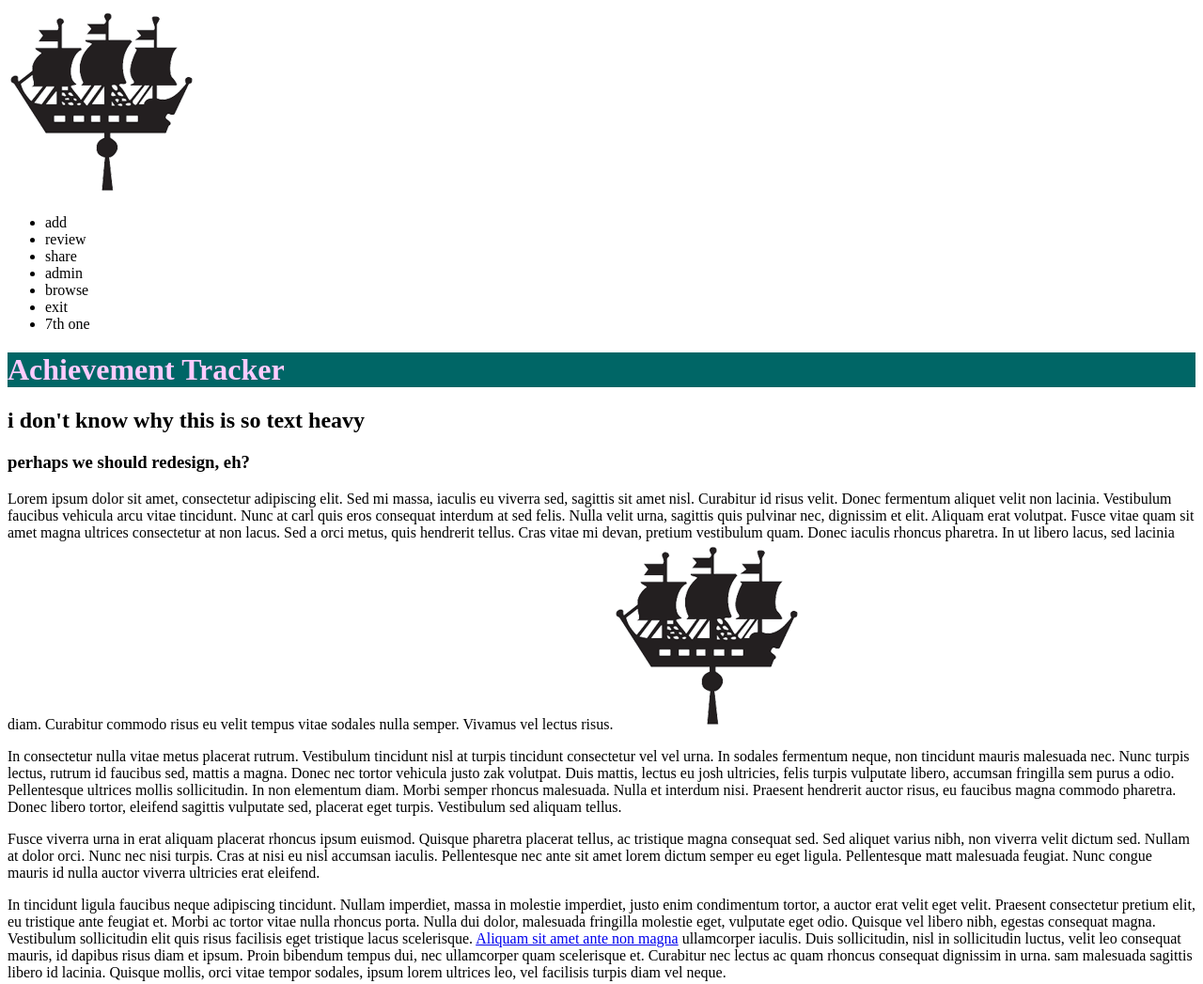
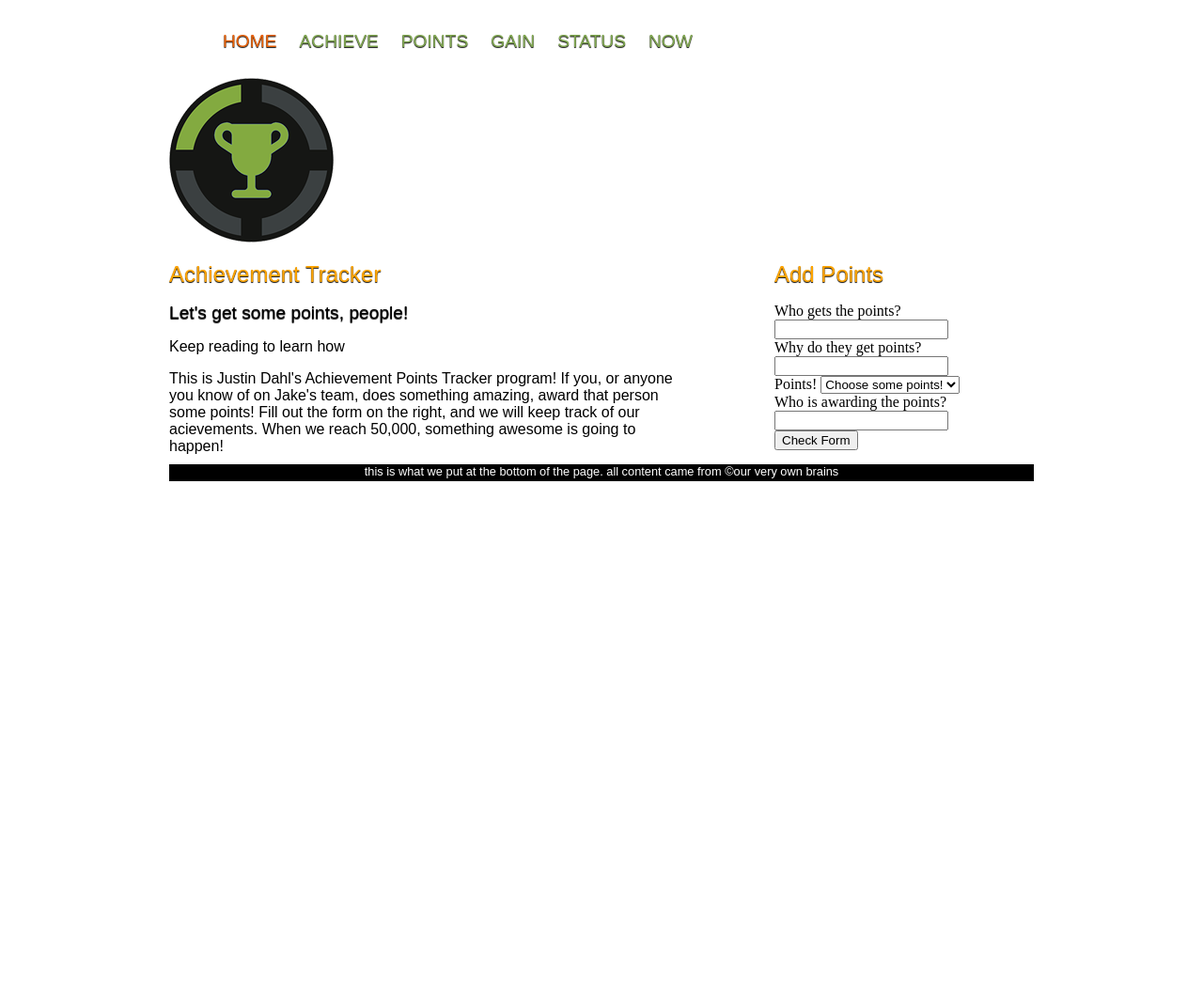
Before and after one commit to samoftheanna/sawdust, a plain HTML site: page index.html in a window 1280 px wide. Shown: the top 1047 px of the page at 94% size. After the commit the page ends 800 px from the top, so only its background shows below. Drawn offline with Linux system fonts and the light colour scheme.

Commit message:
added a javascript form and updated the master index file
We can now use the index.html file and style.css file as our official
files.  I added a javascript form and a js folder and file.  Still need
to make the js actually report somewhere and integrate with a running
total of our points.

```diff
--- /dev/null
+++ b/css/style.css
@@ -0,0 +1,121 @@
+/*********************************
+*
+*
+*
+this is the official css file, Erin's domain now!
+*
+*
+*
+*********************************/
+h1 {
+	font: 1.5em 'Arial', Helvetica, Arial, Geneva, sans-serif;
+	text-decoration: none;
+	text-shadow: 0px 1px 1px #000;
+	color: orange;
+}
+
+h2 {
+	font: 1.2em 'Arial', Helvetica, Arial, Geneva, sans-serif;
+	text-decoration: none;
+	text-shadow: 0px 1px 1px #000;
+	color: #dxdxdx;
+}
+
+h3 {
+	font: 1.0em 'Arial', Helvetica, Arial, Geneva, sans-serif;
+	text-decoration: none;
+	color: #dxdxdx;
+}
+
+p {
+	font-family: Arial, sans-serif;
+	font-size: 1.0em;
+	margin: 0;
+	color: #black;
+}
+
+li {
+	font-family: Arial, sans-serif;
+	font-size: 1.0em;
+	margin: 0;
+	color: #black;
+}
+
+.wrapper {
+width: 96%;
+max-width: 920px;
+height: auto;
+margin: auto;
+padding: 2%;
+}
+.main {
+width: 60%;
+margin-right: 5%;
+float: left;
+}
+.sidebar {
+width: 30%;
+float: right;
+}
+.banner img {
+width: auto%;
+height: auto;
+}
+.header h1 {
+font: 1.5em 'Arial', Helvetica, Arial, Geneva, sans-serif;
+height: 70px;
+width: 160px;
+float: left;
+display: block;
+text-indent: -9999px;
+}
+.footer {
+width: 100%;
+height: 18px;
+font-size: .8em;
+color: white;
+background-color: black;
+float: left;
+clear: both;
+text-align: center;
+}
+
+/*  Navigation  */
+
+#nav {
+	position: float;
+	margin-left: 40px; padding: 0;
+	background: transparent;
+	height: 50px;
+	left: 10px;	top: 5px; bottom: 10px;
+}
+#nav ul {
+	float: left;
+	list-style: none;
+	height: 50px;
+	margin: 0 0 0 5px; padding: 0;
+	display: inline;
+}
+#nav ul li {
+	display: inline;
+	margin: 0; padding: 0;
+}
+#nav ul li a {
+	float: left;
+	margin: 0;	padding: 0 12px;
+	font: 1.2em 'Arial', Helvetica, Arial, Geneva, sans-serif;
+	text-decoration: none;
+	text-shadow: 0px 1px 1px #000;
+	color: #82a952;
+	text-transform: uppercase;
+}
+#nav ul li a:hover,
+#nav ul li a:active {
+	color: #E0E0E0;
+	text-shadow: 0px 1px 1px #000;
+	background: none;
+	border: none;
+}
+#nav ul li#current a {
+	color: #EB6207;
+	text-shadow: 0px 1px 1px #000;
--- a/index.html
+++ b/index.html
@@ -2,60 +2,55 @@
 <html>
 	<head>
 		<title>Achievement Tracker</title>
-		<!--<link rel="stylesheet" href="css/joanna-style.css" />-->
-		<!--<link rel="stylesheet" href="css/zak-style.css" />-->
-		<!--<link rel="stylesheet" href="css/mattp-style.css" />-->
-		<!--<link rel="stylesheet" href="css/josh-style.css" />-->
-		<!--<link rel="stylesheet" href="css/chelsey-style.css" />-->
-		<link rel="stylesheet" href="css/Shaunah.css" />
+		<link rel="stylesheet" href="css/style.css" />
+		 <script type="text/javascript" src="js/javascript.js"></script>
 	</head>
 	<body>
-	<div id="wrapper">
-		<header>
-			<img src="images/sample-image.png" title="logo" alt="Coat of Arms of The Admiralty emblem of St Petersburg" />
-			<nav>
+	<div class="wrapper">
+		<div id="header">
+			<div  id="nav">
 				<ul>
-					<li>add</li>
-					<li>review</li>
-					<li>share</li>
-					<li>admin</li>
-					<li>browse</li>
-					<li>exit</li>
-					<li>7th one</li>
+					<li id="current"><a href="index.html">Home</a></li>
+					<li><a href="index.html">Achieve</a></li>
+					<li><a href="index.html">Points</a></li>
+					<li><a href="index.html">Gain</a></li>
+					<li><a href="index.html">Status</a></li>
+					<li><a href="index.html">Now</a></li>
 				</ul>
-			</nav>
-			<h1>Achievement Tracker</h1>
-		</header>
-		<section>
-			<article id="main">
-				<h2>i don't know why this is so text heavy</h2>
-				<h3>perhaps we should redesign, eh?</h3>
-				<div>
-					<p>Lorem ipsum dolor sit amet, consectetur adipiscing elit. Sed mi massa, iaculis eu viverra sed, sagittis sit amet nisl. Curabitur id risus velit. Donec fermentum aliquet velit non lacinia. Vestibulum faucibus vehicula arcu vitae tincidunt. Nunc at <span class="group-name">carl</span> quis eros consequat interdum at sed felis. Nulla velit urna, sagittis quis pulvinar nec, dignissim et elit. Aliquam erat volutpat. Fusce vitae quam sit amet magna ultrices consectetur at non lacus. Sed a orci metus, quis hendrerit tellus. Cras vitae mi <span class="group-name">devan</span>, pretium vestibulum quam. Donec iaculis rhoncus pharetra. In ut libero lacus, sed lacinia diam. Curabitur commodo risus eu velit tempus vitae sodales nulla semper. Vivamus vel lectus risus.<img src="images/sample-image.png" /></p>
-					<p>In consectetur nulla vitae metus placerat rutrum. Vestibulum tincidunt nisl at turpis tincidunt consectetur vel vel urna. In sodales fermentum neque, non tincidunt mauris malesuada nec. Nunc turpis lectus, rutrum id faucibus sed, mattis a magna. Donec nec tortor vehicula justo <span class="group-name">zak</span> volutpat. Duis mattis, lectus eu <span class="group-name">josh</span> ultricies, felis turpis vulputate libero, accumsan fringilla sem purus a odio. Pellentesque ultrices mollis sollicitudin. In non elementum diam. Morbi semper rhoncus malesuada. Nulla et interdum nisi. Praesent hendrerit auctor risus, eu faucibus magna commodo pharetra. Donec libero tortor, eleifend sagittis vulputate sed, placerat eget turpis. Vestibulum sed aliquam tellus.</p>
-					<p>Fusce viverra urna in erat aliquam placerat rhoncus ipsum euismod. Quisque pharetra placerat tellus, ac tristique magna consequat sed. Sed aliquet varius nibh, non viverra velit dictum sed. Nullam at dolor orci. Nunc nec nisi turpis. Cras at nisi eu nisl accumsan iaculis. Pellentesque nec ante sit amet lorem dictum semper eu eget ligula. Pellentesque <span class="group-name">matt</span> malesuada feugiat. Nunc congue mauris id nulla auctor viverra ultricies erat eleifend.</p>
+			</div>
+			<div class="banner"><img src="images/achievement-banner.png" title="achievement" alt="Achievement Tracker"/>
+			</div>
+		</div>
+			<div class="main">
+				<h1>Achievement Tracker</h1>
+				<h2>Let's get some points, people!</h2>
+				<h3>Keep reading to learn how</h3>
+				<div style="padding-bottom: 10px;">
+					<p>This is Justin Dahl's Achievement Points Tracker program!  If you, or anyone you know of on Jake's team, does something amazing, award that person some points!  Fill out the form on the right, and we will keep track of our acievements.  When we reach 50,000, something awesome is going to happen!</p>
 				</div>
-				<div>
-					<p>In tincidunt ligula faucibus neque adipiscing tincidunt. Nullam imperdiet, massa in molestie imperdiet, justo enim condimentum tortor, a auctor erat velit eget velit. Praesent consectetur pretium elit, eu tristique ante feugiat et. Morbi ac tortor vitae nulla rhoncus porta. Nulla dui dolor, malesuada fringilla molestie eget, vulputate eget odio. Quisque vel libero nibh, egestas consequat magna. Vestibulum sollicitudin elit quis risus facilisis eget tristique lacus scelerisque. <a href="google.com/search?q=lorem+ipsum">Aliquam sit amet ante non magna</a> ullamcorper iaculis. Duis sollicitudin, nisl in sollicitudin luctus, velit leo consequat mauris, id dapibus risus diam et ipsum. Proin bibendum tempus dui, nec ullamcorper quam scelerisque et. Curabitur nec lectus ac quam rhoncus consequat dignissim in urna. <span class="group-name">sam</span> malesuada sagittis libero id lacinia. Quisque mollis, orci vitae tempor sodales, ipsum lorem ultrices leo, vel facilisis turpis diam vel neque.</p>
-					<p>Cras consectetur molestie dignissim. Sed vel odio et felis molestie tristique quis sed magna. Etiam euismod, diam ac ullamcorper blandit, orci sem sollicitudin quam, vel lobortis urna libero nec lorem. Vestibulum fringilla sagittis enim, non dictum nulla dapibus eget. Duis ornare egestas posuere. Proin sollicitudin rhoncus placerat. Ut eros magna, euismod <span class="group-name">joanna</span> pellentesque sit amet, vulputate quis tortor. Proin quis lorem eu felis rhoncus aliquet. Phasellus ac turpis nisl. Maecenas malesuada mattis ipsum ut convallis. Quisque non nunc turpis, ut fringilla quam. Ut elementum, leo et rhoncus pharetra, orci nunc tempor dui, quis vulputate nisl nisi in elit. Proin bibendum tincidunt nibh, in dictum ante venenatis vitae. Etiam sit amet lacinia sem.</p>
+		</div>
+			<div class="sidebar">
+					<h1>Add Points</h1>
+					<form onsubmit='return formValidator()' >
+Who gets the points? <input type='text' id='winner' /><br />
+Why do they get points? <input type='text' id='why' /><br />
+Points! <select id='points'>
+	<option>Choose some points!</option>
+	<option>100</option>
+	<option>200</option>
+	<option>300</option>
+	<option>400</option>
+	<option>500</option>
+</select><br />
+Who is awarding the points? <input type='text' id='who' /><br />
+<input type='submit' value='Check Form' />
+</form>
 			</div>
-		</article>
-			<aside>
-				<header>
-					<h2>important notes</h2>
-				</header>
-				<p>maybe we would have an explanation here.</p>
-				<p>maybe we would list recent achievements.</p>
-				<ul>
-					<li>recent achievement!</li>
-					<li>look what someone accomplished!</li>
-					<li>so many cool things, we are doing!</li>
-				</ul>
-			</aside>
-		</section>
-		<footer>
-			<p>this is what we put at the bottom of the page. all content came from <cite>©our very own brains</cite></p>
-		</footer>
+			<div class="footer">
+			<p>this is what we put at the bottom of the page. all content came from ©our very own brains<p>
+	</div>
 		</div>
+
 	</body>
+
 </html>
--- /dev/null
+++ b/js/javascript.js
@@ -0,0 +1,96 @@
+function formValidator(){
+	// Make quick references to our fields
+	var winner = document.getElementById('winner');
+	var why = document.getElementById('why');
+	var points = document.getElementById('points');
+	var why = document.getElementById('why');
+
+	// Check each input in the order that it appears in the form!
+	if(isAlphabet(winner, "Who earned the points?")){
+		if(isAlphabet(why, "Tell us what they did!")){
+			if(madeSelection(points, "Choose a Number!")){
+				if(isAlphabet(who, "Who awarded the points?")){
+			}
+		}
+	}
+}
+
+
+	return false;
+
+}
+
+function notEmpty(elem, helperMsg){
+	if(elem.value.length == 0){
+		alert(helperMsg);
+		elem.focus(); // set the focus to this input
+		return false;
+	}
+	return true;
+}
+
+function isNumeric(elem, helperMsg){
+	var numericExpression = /^[0-9]+$/;
+	if(elem.value.match(numericExpression)){
+		return true;
+	}else{
+		alert(helperMsg);
+		elem.focus();
+		return false;
+	}
+}
+
+function isAlphabet(elem, helperMsg){
+	var alphaExp = /^[a-zA-Z]+$/;
+	if(elem.value.match(alphaExp)){
+		return true;
+	}else{
+		alert(helperMsg);
+		elem.focus();
+		return false;
+	}
+}
+
+function isAlphanumeric(elem, helperMsg){
+	var alphaExp = /^[0-9a-zA-Z]+$/;
+	if(elem.value.match(alphaExp)){
+		return true;
+	}else{
+		alert(helperMsg);
+		elem.focus();
+		return false;
+	}
+}
+
+function lengthRestriction(elem, min, max){
+	var uInput = elem.value;
+	if(uInput.length >= min && uInput.length <= max){
+		return true;
+	}else{
+		alert("Please enter between " +min+ " and " +max+ " characters");
+		elem.focus();
+		return false;
+	}
+}
+
+function madeSelection(elem, helperMsg){
+	if(elem.value == "Please Choose"){
+		alert(helperMsg);
+		elem.focus();
+		return false;
+	}else{
+		return true;
+	}
+}
+
+function emailValidator(elem, helperMsg){
+	var emailExp = /^[\w\-\.\+]+\@[a-zA-Z0-9\.\-]+\.[a-zA-z0-9]{2,4}$/;
+	if(elem.value.match(emailExp)){
+		return true;
+	}else{
+		alert(helperMsg);
+		elem.focus();
+		return false;
+	}
+}
+</script>
```
